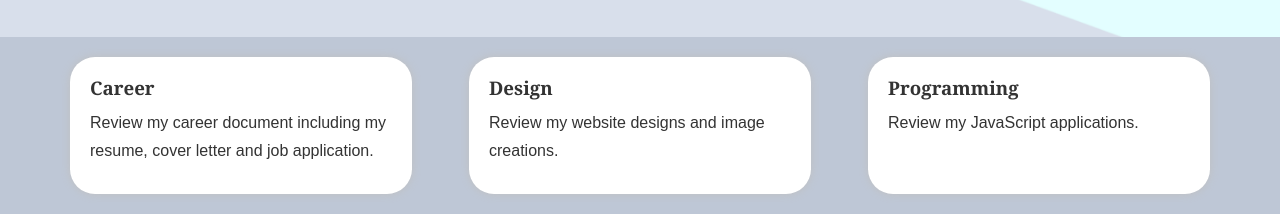
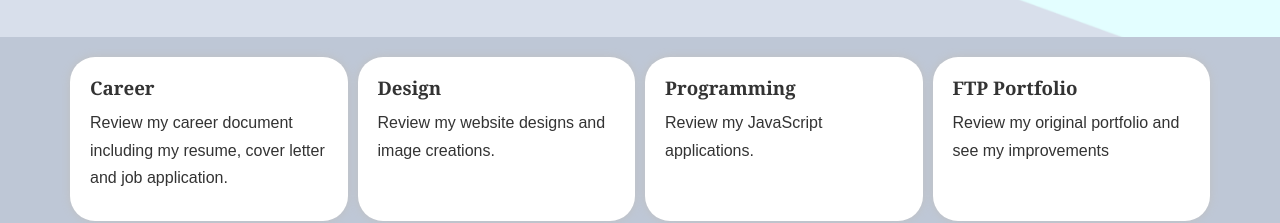
Before and after one commit to Abigaill04/LeeAAstro, an Astro site: page / in a window 1280 px wide. Shown: the part 593-816 px from the top of the page. Built offline with nearby package versions, Linux system fonts and the light colour scheme; Astro itself is replaced by a stand-in of ours.

Commit message:
ftp portfolio link

```diff
--- a/src/components/CareerPage.astro
+++ b/src/components/CareerPage.astro
@@ -37,7 +37,10 @@ import { Icon } from 'astro-icon/components'
           </div>
 
 
+
+
           <div id="contents">
+
 
           <!-- Introduction -->
           <h3>Letter of Intro.</h3>
@@ -130,10 +133,7 @@ import { Icon } from 'astro-icon/components'
 
         </div>
 
-
-      <!-- <footer>      </footer> -->
-
-
+      <!-- <footer>  </footer> -->
 
 </section>
 
@@ -352,6 +352,7 @@ p
 {
   line-height: 1.7;
   font-family: 'Times New Roman', Times, serif;
+  font-size: 18px;
 }
 
 }
@@ -388,6 +389,8 @@ p
 {
   line-height: 1.7;
   font-family: 'Times New Roman', Times, serif;
+  font-size: 20px;
+
 }
 
 
@@ -424,7 +427,7 @@ p
 {
   line-height: 1.7;
   font-family: 'Times New Roman', Times, serif;
-  font-size: 17px;
+  font-size: 20px;
 
 }
 
--- a/src/components/Features.astro
+++ b/src/components/Features.astro
@@ -22,6 +22,12 @@
             <h3>Programming</h3>
             <p>Review my JavaScript applications.</p>
         </div>
+        <!-- Card 4 -->
+        <div class="card">
+          <h3><a href="https://chsserver01.org/2023/alee062023/" target="new">FTP Portfolio</a></h3>
+          <p>Review my original portfolio and see my improvements</p>
+      </div>
+
         <!-- End Features Container -->
     </div>
     <!-- End Features -->
@@ -70,6 +76,8 @@ h3 a {color:#333;}
 
   .card {
     flex-basis: 30%;
+    /* flex-basis: 60%; */
+
   }
 
   #features .container {
```
Lines whose indentation alone changed are shown as unchanged.
